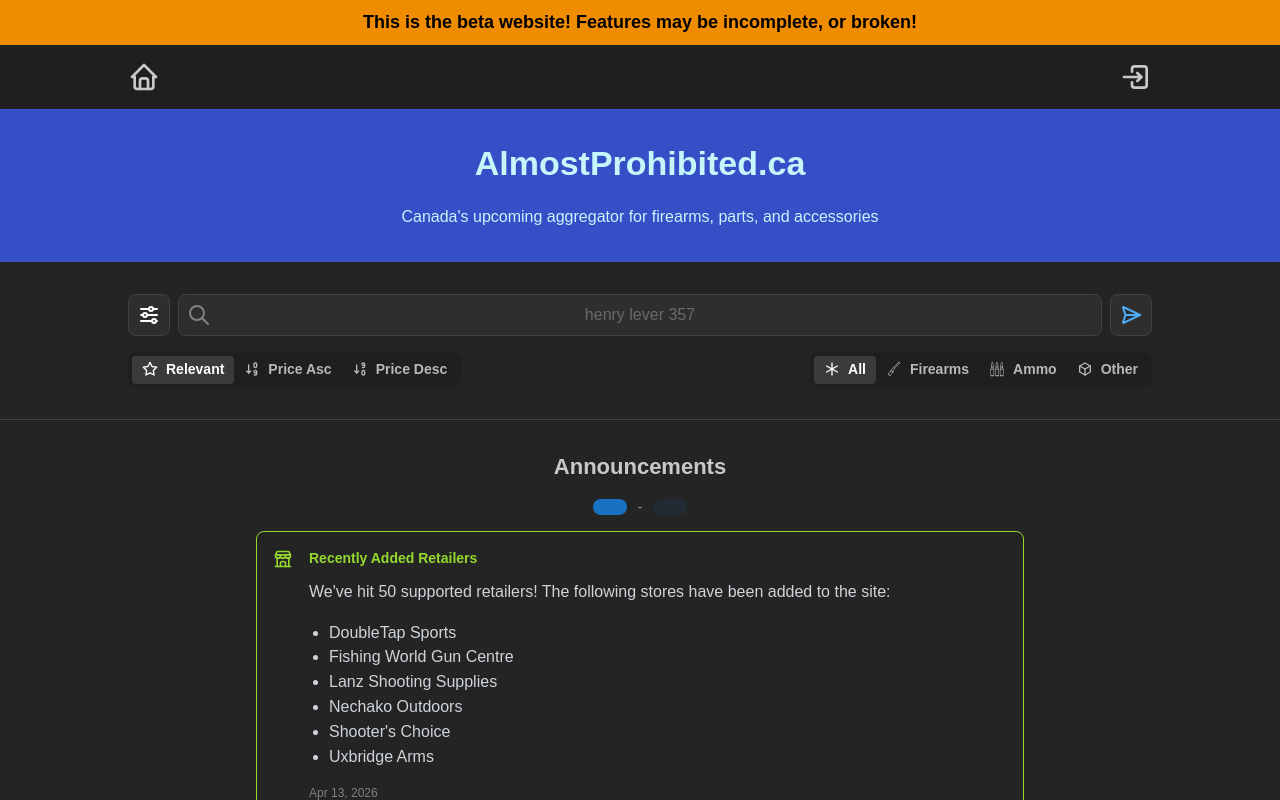
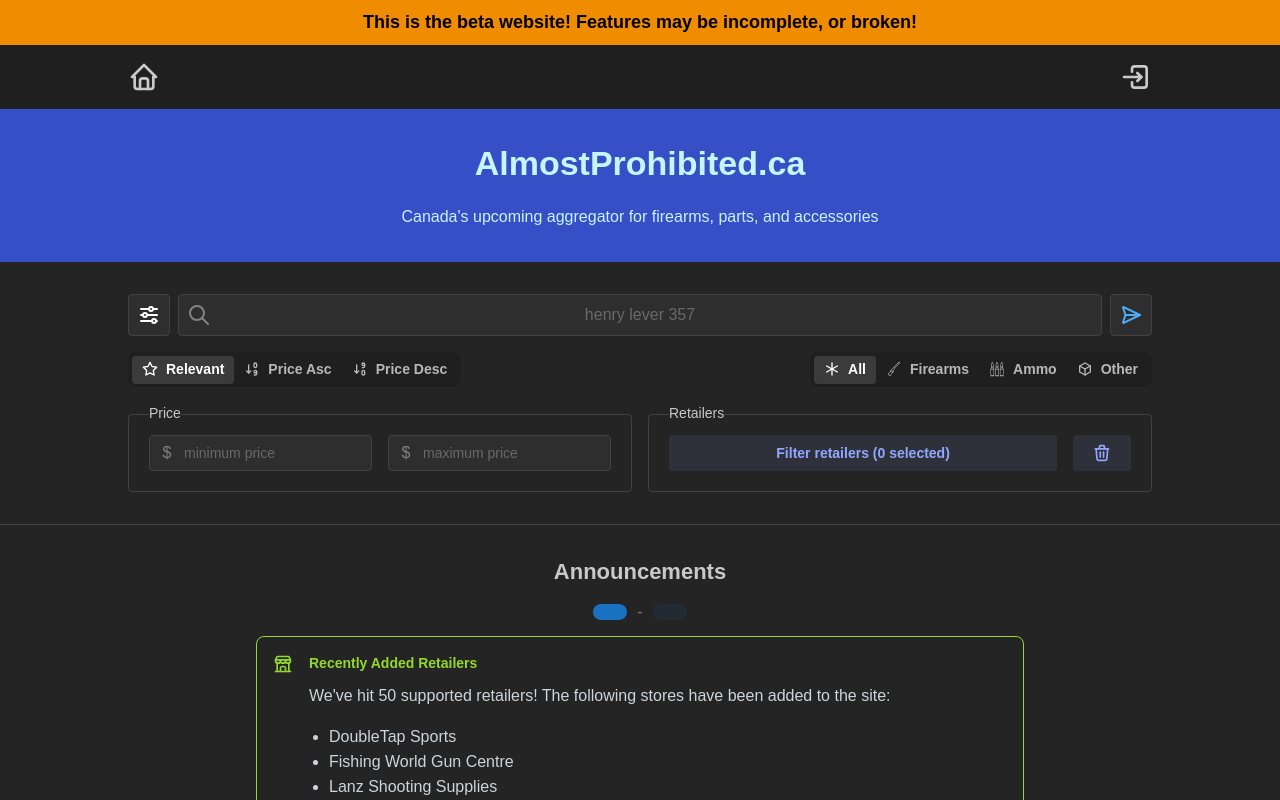
Before and after one commit to almostprohibited/frontend, a React (Vite) app: page / in a window 1280 px wide. Both pictures are taken after a click on the button 149 px from the left and 314 px from the top of the page. Shown: the top 800 px of the page. Built offline with nearby package versions, Linux system fonts and the light colour scheme.

Commit message:
Migrate Mantine to 9

```diff
--- a/src/App.tsx
+++ b/src/App.tsx
@@ -18,6 +18,11 @@ import './globals.css';
 export default function App() {
 	const theme = createTheme({
 		fontFamily: 'Google Sans, Arial, Helvetica, sans-serif',
+
+		// https://mantine.dev/guides/8x-to-9x/#default-border-radius-change
+		// why they would do this, I will never understand
+		// 9.x SegmentedControl's 'sm' is NOT the same as 8.x SegmentedControl's default
+		defaultRadius: 'sm',
 	});
 
 	return (
--- a/src/components/searchbar/component.tsx
+++ b/src/components/searchbar/component.tsx
@@ -192,7 +192,7 @@ export default function SearchBar({
 					/>
 				</Group>
 
-				<Collapse mt="1rem" in={dropDownVisible}>
+				<Collapse mt="1rem" expanded={dropDownVisible}>
 					<Flex gap="md" direction={isMobile ? 'column' : 'row'}>
 						<Fieldset disabled={isLoading} legend="Price" w="100%">
 							<Flex gap="md">
--- a/src/components/searchbar/searchOptionsRadio.tsx
+++ b/src/components/searchbar/searchOptionsRadio.tsx
@@ -78,6 +78,7 @@ export default function SortOptionsRadio({
 				onChange={(val) => {
 					setSortValue(enumMapper(SortOptions, val)!);
 				}}
+				radius="md"
 				withItemsBorders={false}
 				data={[
 					{
@@ -118,6 +119,7 @@ export default function SortOptionsRadio({
 				}}
 				withItemsBorders={false}
 				data={categories}
+				radius="md"
 			/>
 		</>
 	);
```
